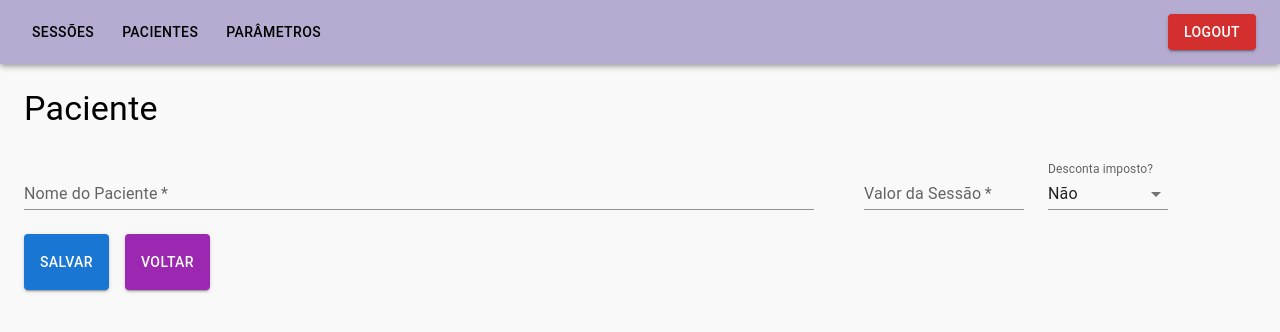
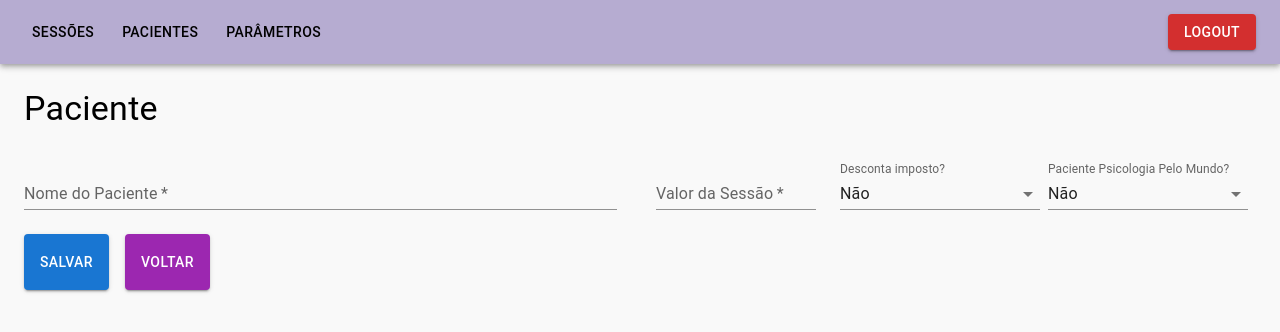
Before and after one commit to bruno-lazzara/controle-pacientes, a React (Create React App) app: page /admin/pacientes/novo in a window 1280 px wide. Shown: the top 332 px of the page. Built offline with nearby package versions, Linux system fonts and the light colour scheme; no server answers.

Commit message:
Exibe novo campo dos Pacientes na listagem e no formulário

```diff
--- a/src/interfaces/IPaciente.ts
+++ b/src/interfaces/IPaciente.ts
@@ -5,5 +5,6 @@ export default interface IPaciente {
     nome: string
     valor_secao: number
     desconta_imposto: boolean
+    paciente_psi_mundo: boolean
     sessoes: ISessao[]
 }
--- a/src/pages/Pacientes/FormPaciente.tsx
+++ b/src/pages/Pacientes/FormPaciente.tsx
@@ -13,6 +13,7 @@ export default function FormPaciente() {
     const [nome, setNome] = useState('');
     const [valorSessao, setValorSessao] = useState('');
     const [descontaImposto, setDescontaImposto] = useState(false);
+    const [pacientePsiMundo, setPacientePsiMundo] = useState(false);
     const setCarregando = useSetRecoilState<boolean>(carregandoState);
 
     useEffect(() => {
@@ -24,10 +25,12 @@ export default function FormPaciente() {
                 setNome(resposta.data.nome);
                 setValorSessao(resposta.data.valor_secao.toString());
                 setDescontaImposto(resposta.data.desconta_imposto);
+                setPacientePsiMundo(resposta.data.paciente_psi_mundo);
             } catch (err) {
                 setNome('');
                 setValorSessao('');
                 setDescontaImposto(false);
+                setPacientePsiMundo(false);
             }
             setCarregando(false);
         }
@@ -45,6 +48,14 @@ export default function FormPaciente() {
         }
     }
 
+    const alterarPacientePsiMundo = (evento: SelectChangeEvent<boolean>) => {
+        if (evento.target.value === 'true') {
+            setPacientePsiMundo(true);
+        } else {
+            setPacientePsiMundo(false);
+        }
+    }
+
     const upsertPaciente = async (evento: React.FormEvent<HTMLFormElement>) => {
         evento.preventDefault();
 
@@ -55,12 +66,9 @@ export default function FormPaciente() {
             nome: nome,
             valor_secao: Number(valorSessaoFormatado).toFixed(2),
             desconta_imposto: descontaImposto,
+            paciente_psi_mundo: pacientePsiMundo,
             sessoes: []
         };
-
-        setNome('');
-        setValorSessao('');
-        setDescontaImposto(false);
 
         try {
             console.log(paciente);
@@ -70,6 +78,11 @@ export default function FormPaciente() {
             } else {
                 const resposta = await http.post('/pacientes', paciente);
                 alert(resposta.status === 201 ? 'Paciente cadastrado!' : 'Erro ao cadastrar paciente');
+
+                setNome('');
+                setValorSessao('');
+                setDescontaImposto(false);
+                setPacientePsiMundo(false);
             }
         } catch (err) {
             alert('Erro na operação');
@@ -85,7 +98,7 @@ export default function FormPaciente() {
                 onSubmit={upsertPaciente}
             >
                 <Grid container spacing={2} mt={1}>
-                    <Grid md={8}>
+                    <Grid md={6}>
                         <TextField
                             value={nome}
                             onChange={evento => setNome(evento.target.value)}
@@ -101,7 +114,7 @@ export default function FormPaciente() {
                     </Grid>
 
                     <Grid md={2}>
-                        <FormControl variant="standard" sx={{ mt: 3, minWidth: 120 }}>
+                        <FormControl variant="standard" sx={{ mt: 3, minWidth: 200 }}>
                             <InputLabel id="desconta-imposto-label">Desconta imposto?</InputLabel>
                             <Select
                                 labelId="desconta-imposto-label"
@@ -109,6 +122,23 @@ export default function FormPaciente() {
                                 value={descontaImposto}
                                 onChange={alterarDescontaImposto}
                                 label="Desconta imposto?"
+                                required
+                            >
+                                <MenuItem value={'false'}>Não</MenuItem>
+                                <MenuItem value={'true'}>Sim</MenuItem>
+                            </Select>
+                        </FormControl>
+                    </Grid>
+
+                    <Grid md={2}>
+                        <FormControl variant="standard" sx={{ mt: 3, minWidth: 200 }}>
+                            <InputLabel id="psi-mundo-label">Paciente Psicologia Pelo Mundo?</InputLabel>
+                            <Select
+                                labelId="psi-mundo-label"
+                                id="psi-mundo"
+                                value={pacientePsiMundo}
+                                onChange={alterarPacientePsiMundo}
+                                label="Paciente Psicologia Pelo Mundo?"
                                 required
                             >
                                 <MenuItem value={'false'}>Não</MenuItem>
--- a/src/pages/Pacientes/index.tsx
+++ b/src/pages/Pacientes/index.tsx
@@ -42,6 +42,7 @@ export default function Pacientes() {
                             <TableCell align='left' sx={{ fontWeight: 'bold' }}>Nome</TableCell>
                             <TableCell align='center' sx={{ fontWeight: 'bold' }}>Valor da sessão</TableCell>
                             <TableCell align='center' sx={{ fontWeight: 'bold' }}>Desconta imposto?</TableCell>
+                            <TableCell align='center' sx={{ fontWeight: 'bold' }}>Paciente Psicologia Pelo Mundo?</TableCell>
                             <TableCell align='center' sx={{ fontWeight: 'bold' }}>Editar</TableCell>
                         </TableRow>
                     </TableHead>
@@ -54,6 +55,7 @@ export default function Pacientes() {
                                 <TableCell align='left'>{paciente.nome}</TableCell>
                                 <TableCell align='center'>{paciente.valor_secao.toLocaleString('pt-br', { style: 'currency', currency: 'BRL' })}</TableCell>
                                 <TableCell align='center'>{paciente.desconta_imposto ? 'Sim' : 'Não'}</TableCell>
+                                <TableCell align='center'>{paciente.paciente_psi_mundo ? 'Sim' : 'Não'}</TableCell>
                                 <TableCell align='center'>
                                     <Button
                                         component={Link}
```
